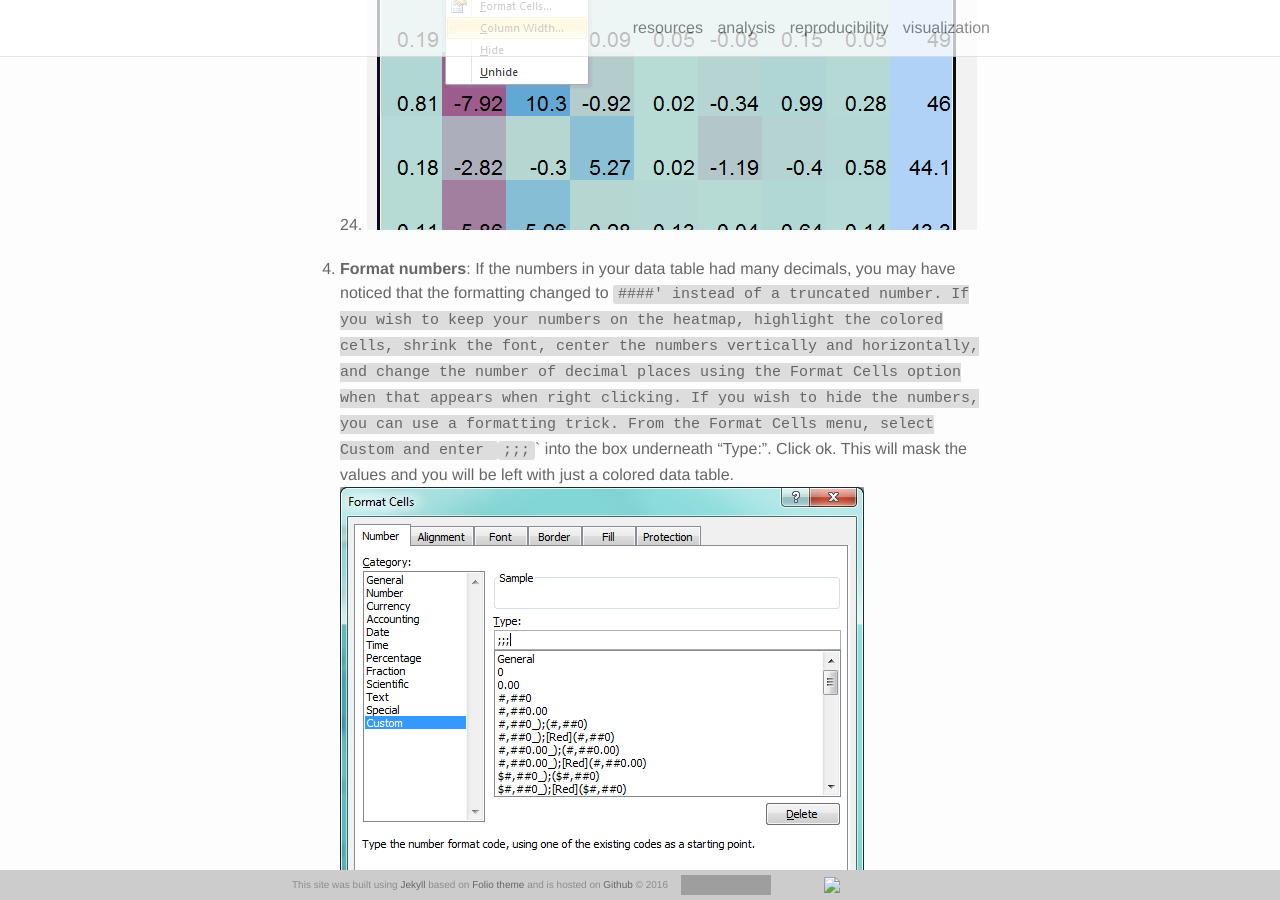
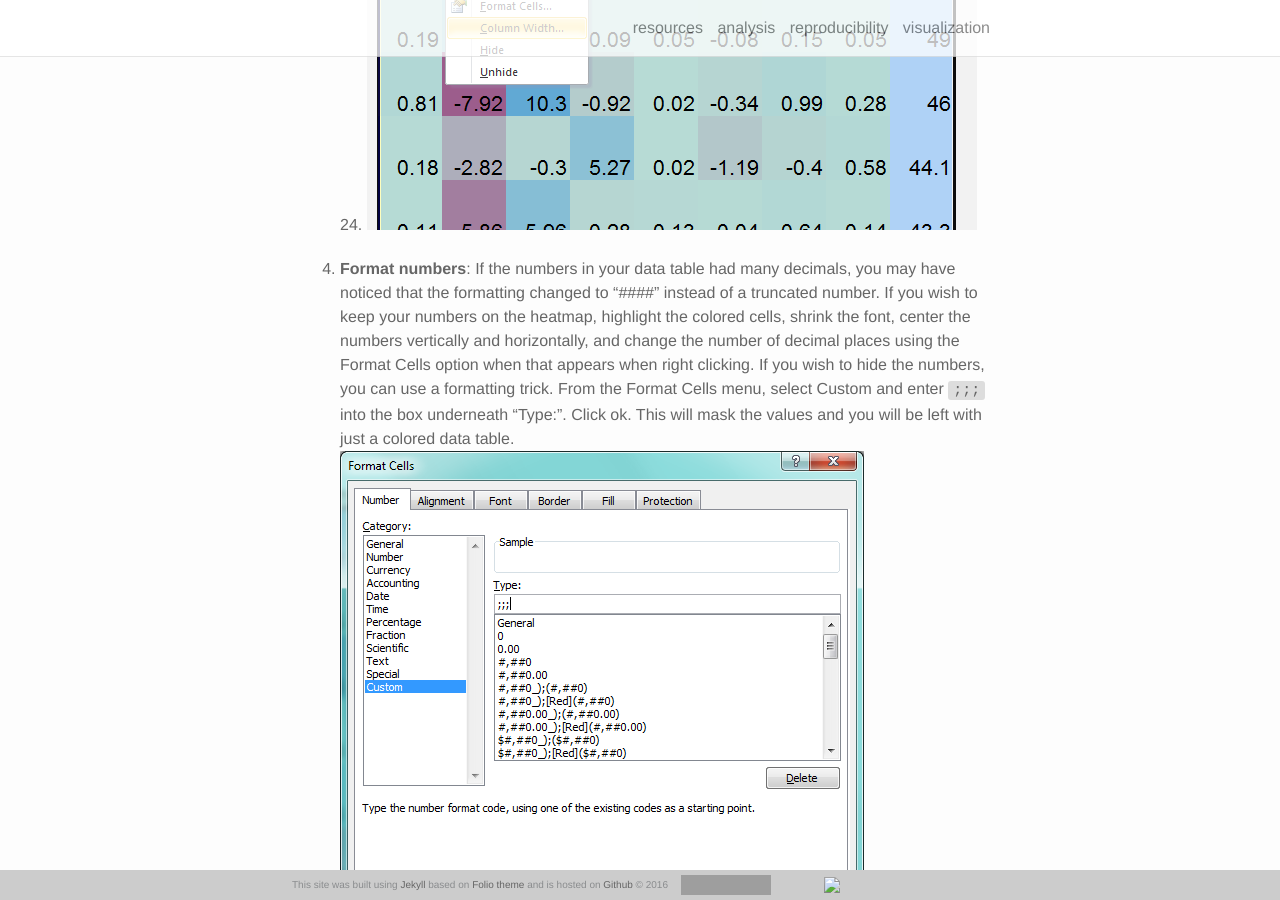
Before and after one commit to GeoCenter/resources, a Jekyll site: the page built from _posts/2016-10-12-heatmap.md, in a window 1280 px wide and 900 px high, scrolled down 3889 px. Built offline with Jekyll 4.4.1, drawn with Linux system fonts in a browser that asks for light colours; nearby versions of some CDN libraries; some of the changed lines change nothing that is shown; some of the changed text lies outside the part shown; grey boxes are pictures that could not be loaded.

Commit message:
Update 2016-10-12-heatmap.md

````diff
--- a/_posts/2016-10-12-heatmap.md
+++ b/_posts/2016-10-12-heatmap.md
@@ -38,7 +38,7 @@
 3. __Resize cell width and height__: With the standard Excel defaults, the columns tend to be much wider than the rows. To make our matirx a bit more visually appealing we resize the width and height of the cell values containing data. To do this, highlight the columns containing data (Columns C - K in this case). Once they are highlighted, right click anywhere in the shaded region. This will bring up a formatting menu. Select column width and set the value to 4. Repeat the same process for rows 2-13. Set the row height value to 24.
   ![image1]({{ site.baseurl }}/img/05_CellWidth.png "Format cell width")
 
-4. __Format numbers__: If the numbers in your data table had many decimals, you may have noticed that the formatting changed to `####' instead of a truncated number. If you wish to keep your numbers on the heatmap, highlight the colored cells, shrink the font, center the numbers vertically and horizontally, and change the number of decimal places using the Format Cells option when that appears when right clicking. If you wish to hide the numbers, you can use a formatting trick. From the Format Cells menu, select Custom and enter ```;;;``` into the box underneath "Type:". Click ok. This will mask the values and you will be left with just a colored data table.
+4. __Format numbers__: If the numbers in your data table had many decimals, you may have noticed that the formatting changed to "####" instead of a truncated number. If you wish to keep your numbers on the heatmap, highlight the colored cells, shrink the font, center the numbers vertically and horizontally, and change the number of decimal places using the Format Cells option when that appears when right clicking. If you wish to hide the numbers, you can use a formatting trick. From the Format Cells menu, select Custom and enter ```;;;``` into the box underneath "Type:". Click ok. This will mask the values and you will be left with just a colored data table.
   ![image1]({{ site.baseurl }}/img/06_HideNumbers.png "Format cell width")
 
 5. __Change background colors: I like to fill the area surrounding the heatmap in a non-intrusive gray. To change the color of all the cells in the worksheet, click on the little triangle next to row 1 and column A. This will highlight all the cells. Navigate to the paint bucket icon on the ribbon and click on the down arrow just to the right of the bucket. This will launch the Colors pop-up. Click on the Custom tab and set the red, green and blue values to all be 225. This will fill the workbook with a nice shade of gray.
@@ -47,4 +47,4 @@
 6. __Make your heatmap pop__: To add a frame and border to the heatmap, highlight the colored cells, right click, and select format cells. From the Format Cells pop-up click on the Border tab. Change the ```Color:``` to be white, then clikc on the Presets for Outline and Inside. This will add interior and exterior white lines around the heatmap.
   ![image1]({{ site.baseurl }}/img/07_FormatCells.png "Format cell width")
 
-7.
+7. __Format text__: As a finishing touch, change the font to a dark gray color, shrink the size a bit, and center the column names. To do this, highlight the column names (columns C - K, row 2) and right click. Change the font to Segoe UI, set the font size to 7 or 8 and center the font. Repeat the process on the row names (the regions). Right align and vertically center the names using the options in the Alignment section of the ribbon. Finally, increase the indent to the right. Add in a meaningful title if you desire.
````
